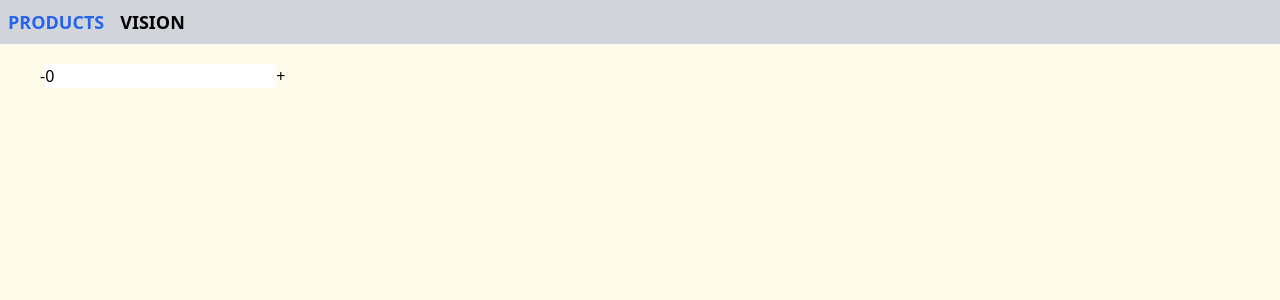
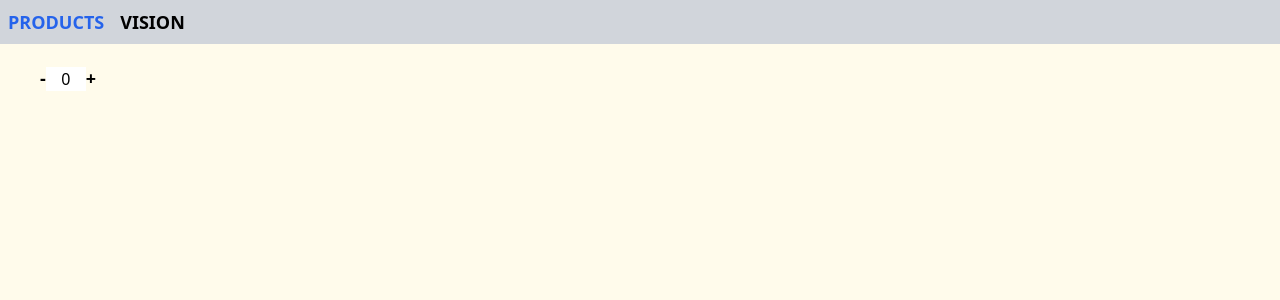
Before and after one commit to DonatasKanisauskas/dkanisauskas, a React (Create React App) app in the folder eshop/: page / in a window 1280 px wide. Shown: the top 300 px of the page. Built offline with nearby package versions, Linux system fonts and the light colour scheme.

Commit message:
Added Counter component (React Hooks)

```diff
--- a/eshop/src/common/components/Counter.jsx
+++ b/eshop/src/common/components/Counter.jsx
@@ -7,9 +7,9 @@ function Counter(){
 
     return (
         <div>
-            <button onClick={() => setCount(count - 1)}>-</button>
-            <input value={count} />
-            <button onClick={() => setCount(count + 1)}>+</button>
+            <button className="font-bold text-lg hover:text-blue-600" onClick={() => setCount(count - 1)}>-</button>
+            <input className="w-10 text-center" value={count} />
+            <button className="font-bold text-lg hover:text-blue-600" onClick={() => setCount(count + 1)}>+</button>
         </div>
     )
 }
```
Also changed, not shown: 1 other file (tests, documents, lock files or other folders).
